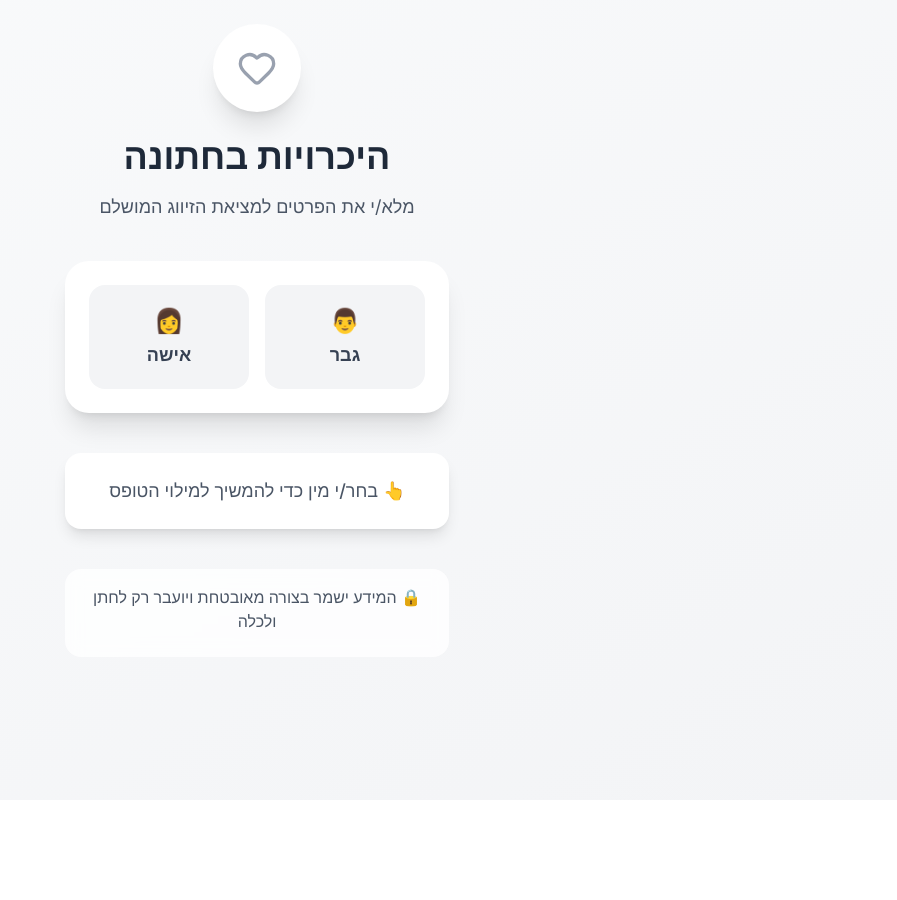
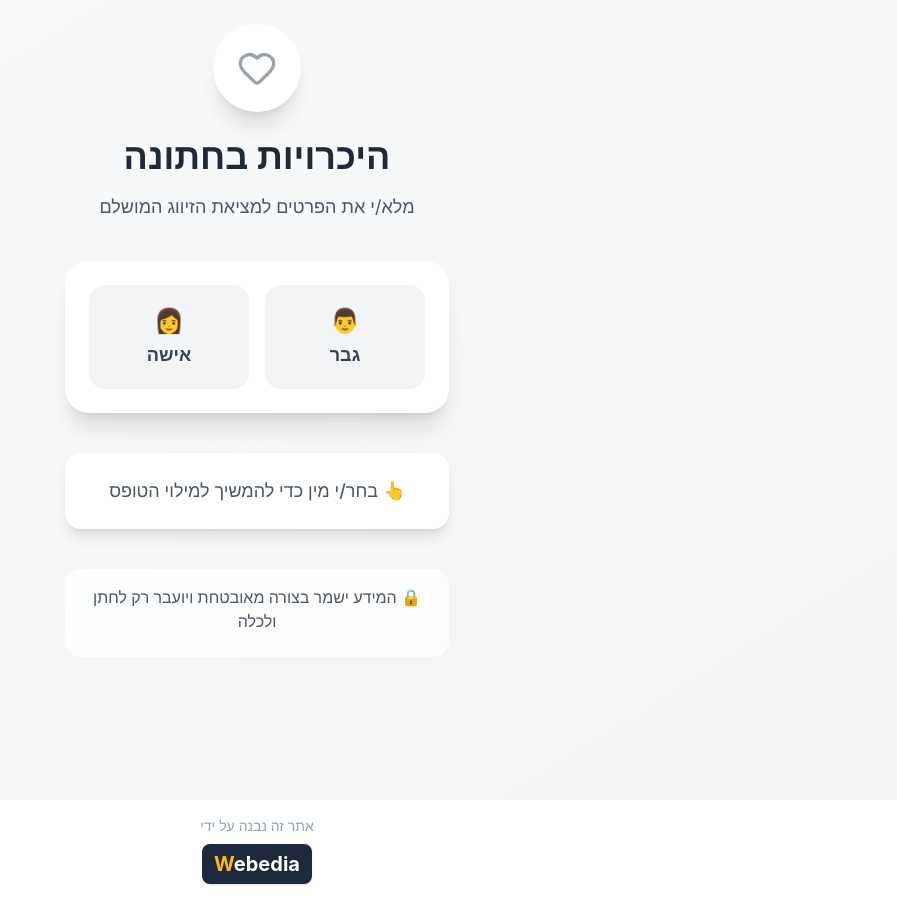
Before and after one commit to Didihazan/LevElLev, a React (Vite) app in the folder client/: page / in a window 1280 px wide. Shown: the whole page, without its empty margins (383-1280 px from the left). Before the commit the page ends 800 px from the top, so only its background shows below. Built offline with nearby package versions, Linux system fonts and the light colour scheme.

Commit message:
feat: add image modal component and additional info field; update participant schema and forms

```diff
--- a/client/src/App.jsx
+++ b/client/src/App.jsx
@@ -1,19 +1,23 @@
 import { Routes, Route } from 'react-router-dom'
 import WeddingDatingForm from './components/WeddingDatingForm'
 import AdminDashboard from './components/AdminDashboard'
+import WebediaFooterLogo from "./components/WebediaFooterLogo.jsx";
 
 function App() {
     return (
-        <Routes>
-            {/* דף הטופס הראשי */}
-            <Route path="/" element={<WeddingDatingForm />} />
+        <div className="min-h-screen flex flex-col">
+            {/* תוכן הדפים */}
+            <div className="flex-1">
+                <Routes>
+                    <Route path="/" element={<WeddingDatingForm />} />
+                    <Route path="/wedding-admin-view-participants" element={<AdminDashboard />} />
+                    <Route path="*" element={<div className="min-h-screen flex items-center justify-center text-2xl">דף לא נמצא</div>} />
+                </Routes>
+            </div>
 
-            {/* דף התצוגה עם שם לא ברור */}
-            <Route path="/wedding-admin-view-participants" element={<AdminDashboard />} />
-
-            {/* דף 404 */}
-            <Route path="*" element={<div className="min-h-screen flex items-center justify-center text-2xl">דף לא נמצא</div>} />
-        </Routes>
+            {/* הפוטר - תמיד בתחתית */}
+            <WebediaFooterLogo />
+        </div>
     )
 }
 
--- /dev/null
+++ b/client/src/components/WebediaFooterLogo.jsx
@@ -0,0 +1,26 @@
+import React from 'react';
+import { Link } from 'react-router-dom';
+
+const WebediaFooterLogo = () => {
+    return (
+        <div className="flex flex-col items-center justify-center text-center py-4">
+            <p className="text-slate-400 text-sm mb-2 max-w-[160px]">
+                אתר זה נבנה על ידי
+            </p>
+
+            <Link to="https://webedia.site/"
+            target="_blank"
+            rel="noopener noreferrer"
+            className="inline-block transition-transform hover:scale-105"
+            aria-label="Webedia - פיתוח אתרים מקצועי"
+            >
+            <div className="flex items-center bg-slate-800 px-3 py-1.5 rounded-lg shadow-sm">
+                <span className="text-amber-400 text-xl font-bold" style={{ marginRight: '-1px' }}>W</span>
+                <span className="text-white text-xl font-bold">ebedia</span>
+            </div>
+        </Link>
+</div>
+);
+};
+
+export default WebediaFooterLogo;
```
